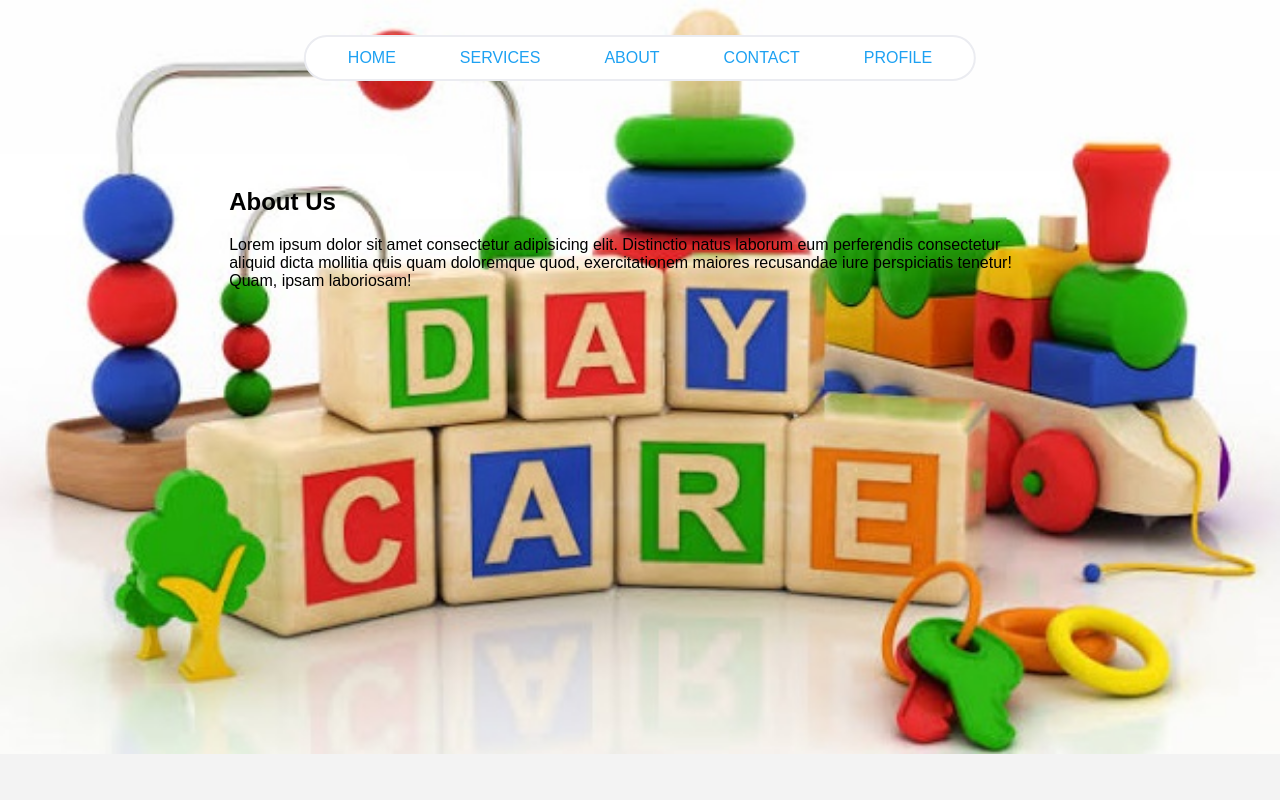
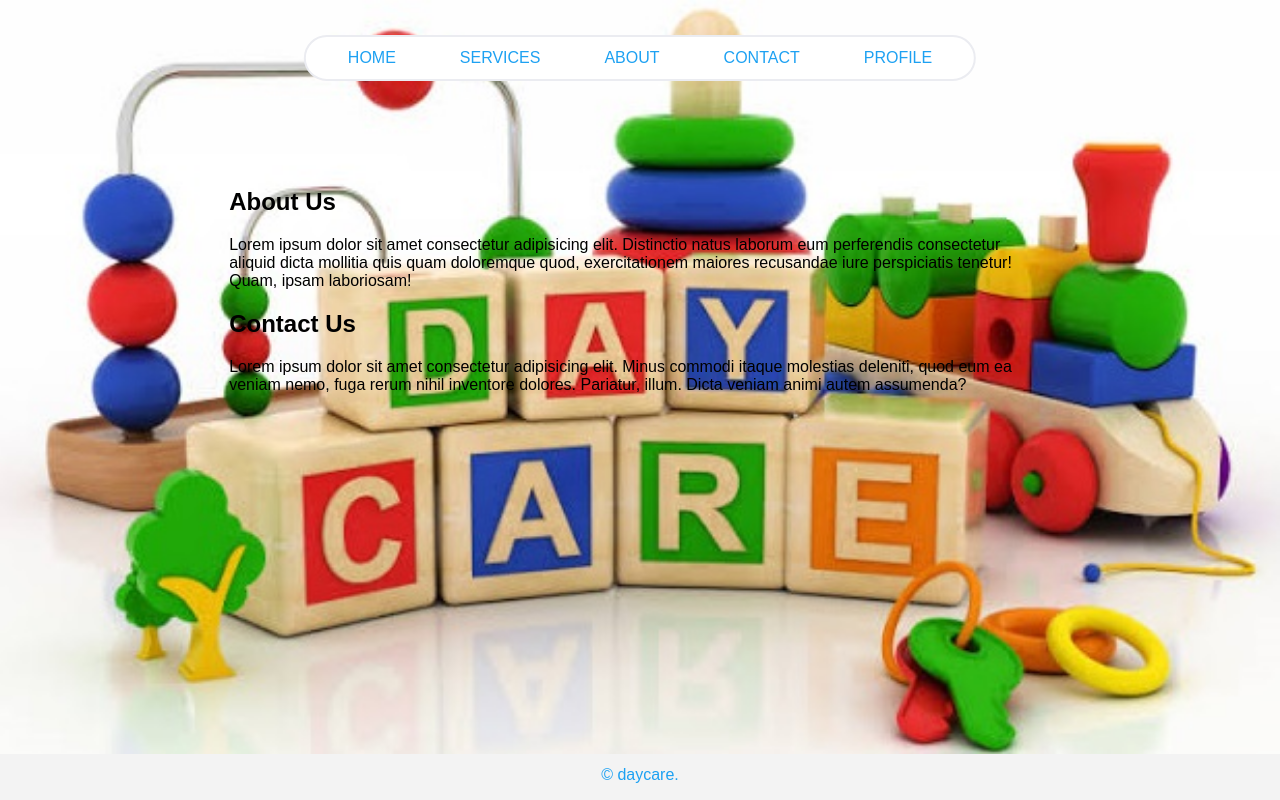
Before and after one commit to talifhani22/Daycare, a PHP site: page /Home.php in a window 1280 px wide. Run offline with PHP 8.4, Linux system fonts and the light colour scheme.

Commit message:
new line

```diff
--- a/Home.php
+++ b/Home.php
@@ -30,9 +30,13 @@
     <h2>About Us</h2>
       <p>Lorem ipsum dolor sit amet consectetur adipisicing elit. Distinctio natus laborum eum perferendis consectetur aliquid dicta mollitia quis quam doloremque quod,
         exercitationem maiores recusandae iure perspiciatis tenetur! Quam, ipsam laboriosam!</p>
+
+<h2>Contact Us</h2>
+        <p>Lorem ipsum dolor sit amet consectetur adipisicing elit. Minus commodi itaque molestias deleniti,
+          quod eum ea veniam nemo, fuga rerum nihil inventore dolores. Pariatur, illum. Dicta veniam animi autem assumenda?</p>
 </div>
         <footer>
-
+          <p>© daycare.</p>
         </footer>
   </body>
 </html>
--- a/styles/style.css
+++ b/styles/style.css
@@ -102,3 +102,13 @@ ul li:hover ul li a {
   padding-top: 10em;
   color: black;
 }
+
+footer{
+  position: fixed;
+   left: 0;
+   bottom: 0;
+   width: 100%;
+   /* background-color: red; */
+   color: #1da1f2;
+   text-align: center;
+}
```
